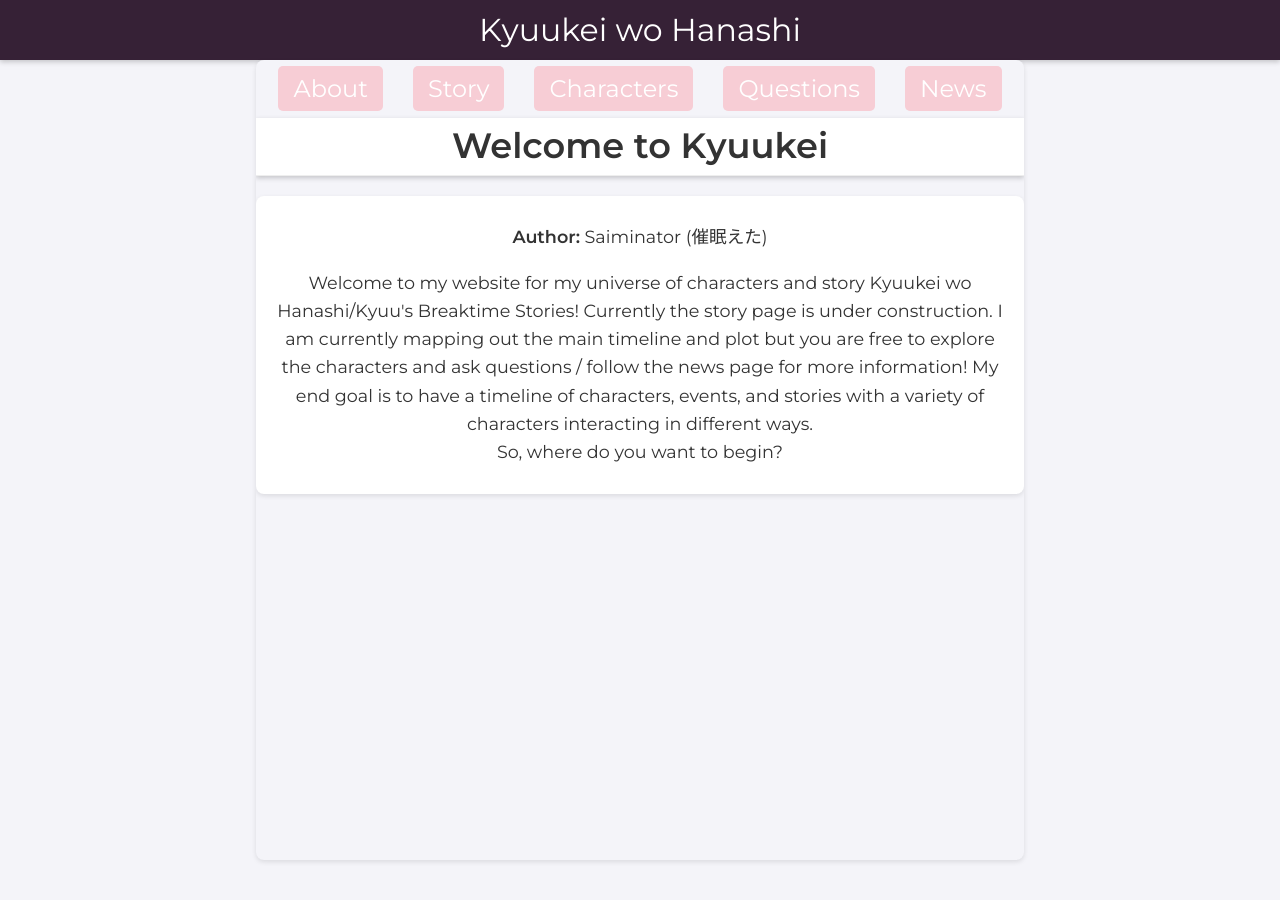
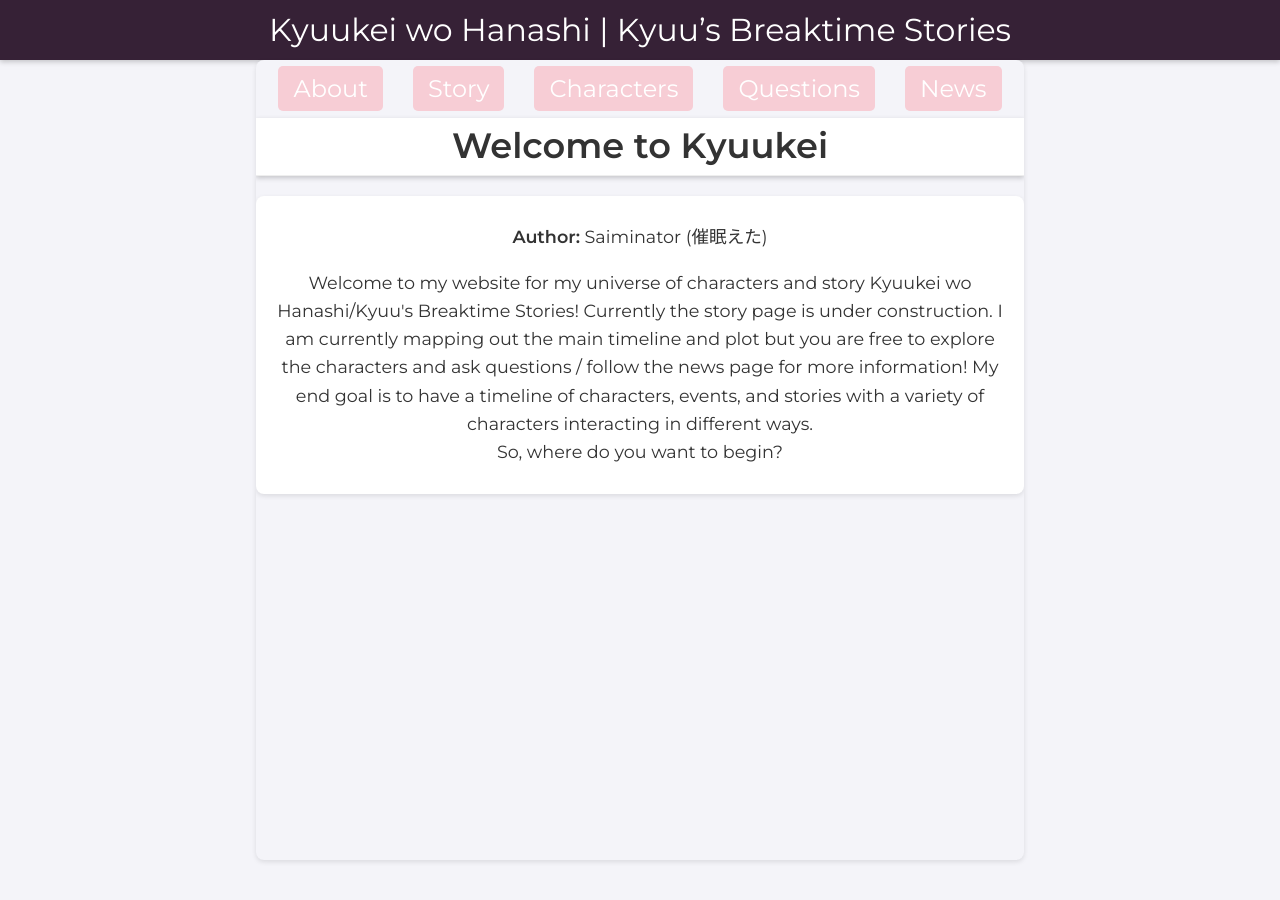
Before and after one commit to Saiminator/Kyuukei, a Jekyll site: the page built from index.html, in a window 1280 px wide. Built offline with Jekyll 4.4.1, drawn with Linux system fonts in a browser that asks for light colours; some of the changed lines change nothing that is shown.

Commit message:
Update default.html

```diff
--- a/_layouts/default.html
+++ b/_layouts/default.html
@@ -26,11 +26,13 @@
   <meta name="twitter:image" content="https://i.imgur.com/QRd4drw.png">
 </head>
 <body class="no-select">
-  <!-- Site Header with Click-and-Hold Toggle -->
+  <!-- Site Header -->
   <header>
     <a href="/index.html" id="site-title">
-      <span class="header-line1">Kyuukei wo Hanashi</span>
-      <span class="header-line2">Kyuu’s Breaktime Stories</span>
+      <!-- Full text for desktop/tablet -->
+      <span class="header-full">Kyuukei wo Hanashi | Kyuu’s Breaktime Stories</span>
+      <!-- Shortened text for mobile (initially hidden) -->
+      <span class="header-toggle" style="display: none;">Kyuukei wo Hanashi</span>
     </a>
   </header>
 
@@ -79,34 +81,35 @@
     </div>
   </div>
 
-  <!-- Include existing main.js for other functionality -->
   <script src="/js/main.js"></script>
 
-  <!-- JavaScript for Click-and-Hold Toggle on Header -->
+  <!-- JavaScript for Mobile Click-and-Hold Toggle on Header -->
   <script>
     document.addEventListener('DOMContentLoaded', function() {
+      // Only attach the toggle behavior on mobile screens (600px or less)
+      if (window.innerWidth <= 600) {
         var siteTitle = document.getElementById('site-title');
-      var headerLine1 = siteTitle.querySelector('.header-line1');
-      var headerLine2 = siteTitle.querySelector('.header-line2');
+        var headerFull = siteTitle.querySelector('.header-full');
+        var headerToggle = siteTitle.querySelector('.header-toggle');
         var holdTimer;
         var holdThreshold = 800; // milliseconds
         var wasHeld = false;
 
-      // Initially show only headerLine1
-      headerLine1.style.display = 'inline';
-      headerLine2.style.display = 'none';
+        // Initially, show full text (or you could default to toggle text if desired)
+        headerFull.style.display = 'inline';
+        headerToggle.style.display = 'none';
 
         siteTitle.addEventListener('mousedown', function(e) {
           wasHeld = false;
           holdTimer = setTimeout(function() {
             wasHeld = true;
-          // Toggle the header text
-          if (headerLine1.style.display === 'none') {
-            headerLine1.style.display = 'inline';
-            headerLine2.style.display = 'none';
+            // Toggle: if full text is visible, show toggled text; otherwise revert.
+            if (headerFull.style.display !== 'none') {
+              headerFull.style.display = 'none';
+              headerToggle.style.display = 'inline';
             } else {
-            headerLine1.style.display = 'none';
-            headerLine2.style.display = 'inline';
+              headerFull.style.display = 'inline';
+              headerToggle.style.display = 'none';
             }
           }, holdThreshold);
         });
@@ -115,13 +118,13 @@
           clearTimeout(holdTimer);
           if (wasHeld) {
             e.preventDefault(); // Prevent navigation if held long enough
-          wasHeld = false;
           }
         });
 
         siteTitle.addEventListener('mouseleave', function(e) {
           clearTimeout(holdTimer);
         });
+      }
     });
   </script>
 </body>
```
Lines whose indentation alone changed are shown as unchanged.
